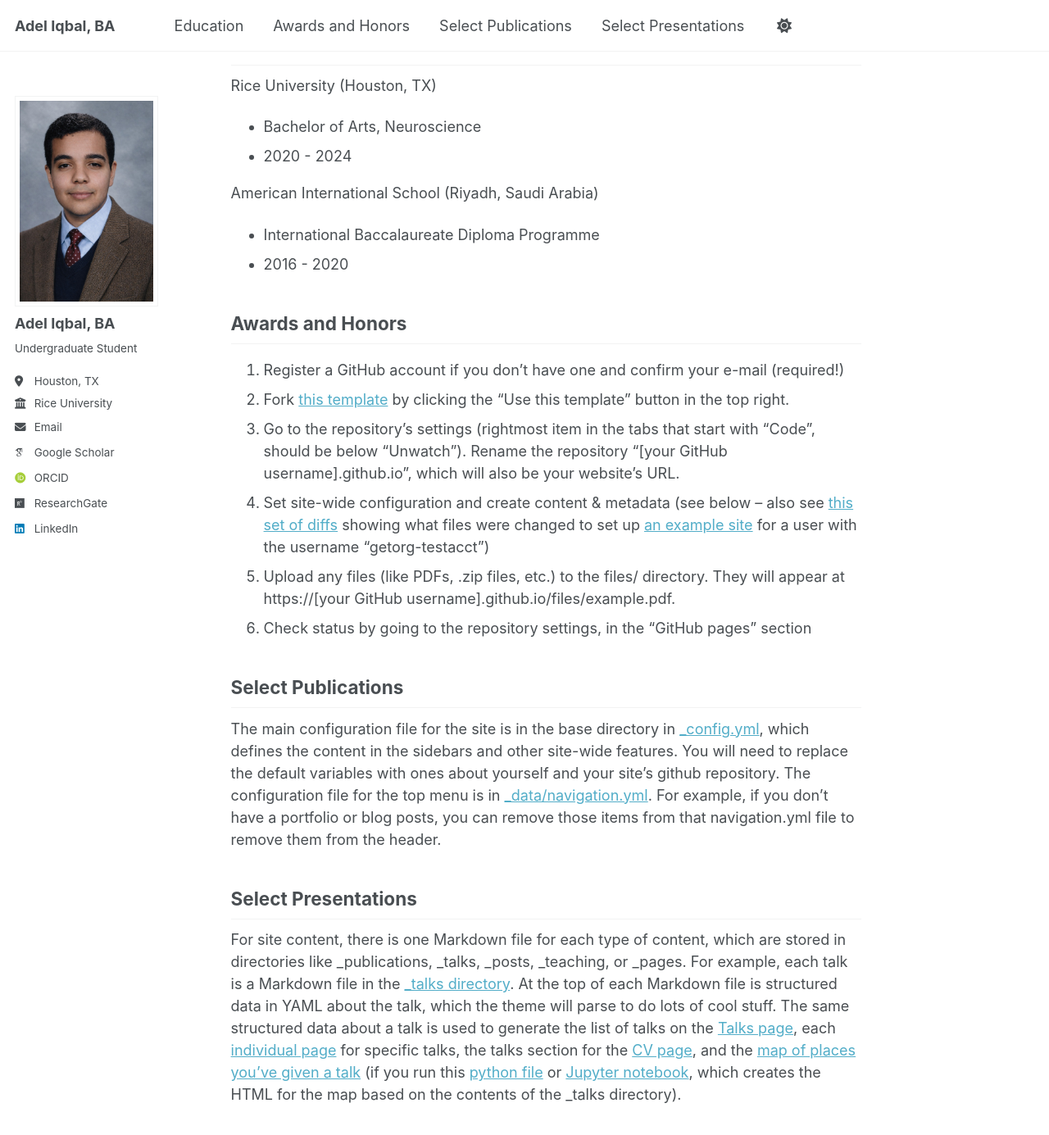
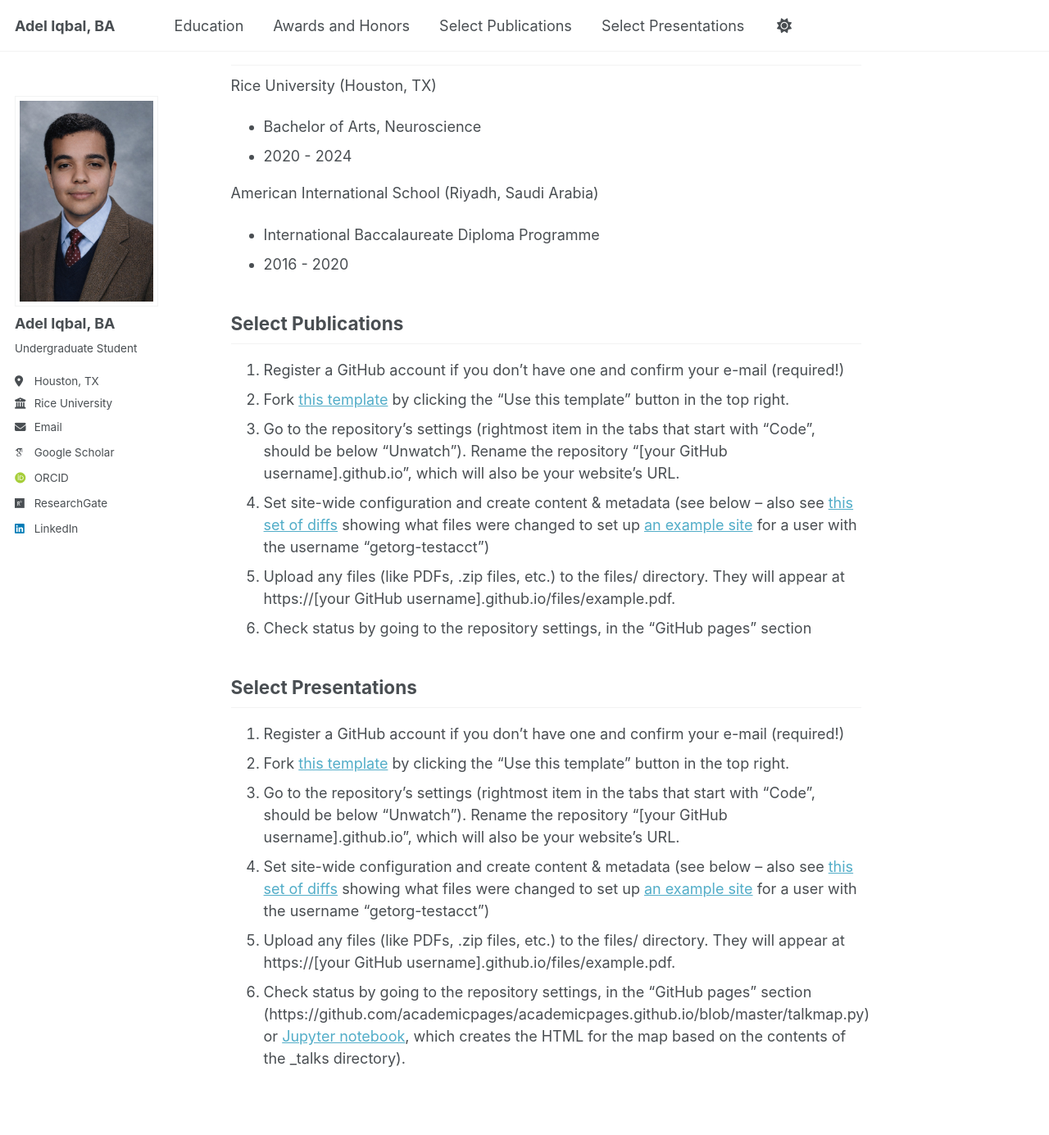
Before and after one commit to adel-iqbal/aiqbal, a Jekyll site: the page built from _pages/about.md, in a window 1280 px wide and 1400 px high, scrolled down 439 px. Shown: the top 1385 px of the window at 82% size. Built offline with Jekyll 4.4.1, drawn with Linux system fonts in a browser that asks for light colours; some web fonts are replaced; a script bundle is joined from its source files by our own code; library files that are not in the unit come from our copies; after the commit the page ends 1789 px from its top, so only the background shows below that.

Commit message:
Update about.md

```diff
--- a/_pages/about.md
+++ b/_pages/about.md
@@ -23,7 +23,7 @@
   * International Baccalaureate Diploma Programme
   * 2016 - 2020
 
-Awards and Honors
+Select Publications
 ------
 1. Register a GitHub account if you don't have one and confirm your e-mail (required!)
 1. Fork [this template](https://github.com/academicpages/academicpages.github.io) by clicking the "Use this template" button in the top right.
@@ -32,10 +32,12 @@
 1. Upload any files (like PDFs, .zip files, etc.) to the files/ directory. They will appear at https://[your GitHub username].github.io/files/example.pdf.
 1. Check status by going to the repository settings, in the "GitHub pages" section
 
-Select Publications
-------
-The main configuration file for the site is in the base directory in [_config.yml](https://github.com/academicpages/academicpages.github.io/blob/master/_config.yml), which defines the content in the sidebars and other site-wide features. You will need to replace the default variables with ones about yourself and your site's github repository. The configuration file for the top menu is in [_data/navigation.yml](https://github.com/academicpages/academicpages.github.io/blob/master/_data/navigation.yml). For example, if you don't have a portfolio or blog posts, you can remove those items from that navigation.yml file to remove them from the header.
-
 Select Presentations
 ------
-For site content, there is one Markdown file for each type of content, which are stored in directories like _publications, _talks, _posts, _teaching, or _pages. For example, each talk is a Markdown file in the [_talks directory](https://github.com/academicpages/academicpages.github.io/tree/master/_talks). At the top of each Markdown file is structured data in YAML about the talk, which the theme will parse to do lots of cool stuff. The same structured data about a talk is used to generate the list of talks on the [Talks page](https://academicpages.github.io/talks), each [individual page](https://academicpages.github.io/talks/2012-03-01-talk-1) for specific talks, the talks section for the [CV page](https://academicpages.github.io/cv), and the [map of places you've given a talk](https://academicpages.github.io/talkmap.html) (if you run this [python file](https://github.com/academicpages/academicpages.github.io/blob/master/talkmap.py) or [Jupyter notebook](https://github.com/academicpages/academicpages.github.io/blob/master/talkmap.ipynb), which creates the HTML for the map based on the contents of the _talks directory).
+1. Register a GitHub account if you don't have one and confirm your e-mail (required!)
+1. Fork [this template](https://github.com/academicpages/academicpages.github.io) by clicking the "Use this template" button in the top right.
+1. Go to the repository's settings (rightmost item in the tabs that start with "Code", should be below "Unwatch"). Rename the repository "[your GitHub username].github.io", which will also be your website's URL.
+1. Set site-wide configuration and create content & metadata (see below -- also see [this set of diffs](https://archive.is/3TPas) showing what files were changed to set up [an example site](https://getorg-testacct.github.io) for a user with the username "getorg-testacct")
+1. Upload any files (like PDFs, .zip files, etc.) to the files/ directory. They will appear at https://[your GitHub username].github.io/files/example.pdf.
+1. Check status by going to the repository settings, in the "GitHub pages" section
+(https://github.com/academicpages/academicpages.github.io/blob/master/talkmap.py) or [Jupyter notebook](https://github.com/academicpages/academicpages.github.io/blob/master/talkmap.ipynb), which creates the HTML for the map based on the contents of the _talks directory).
```
